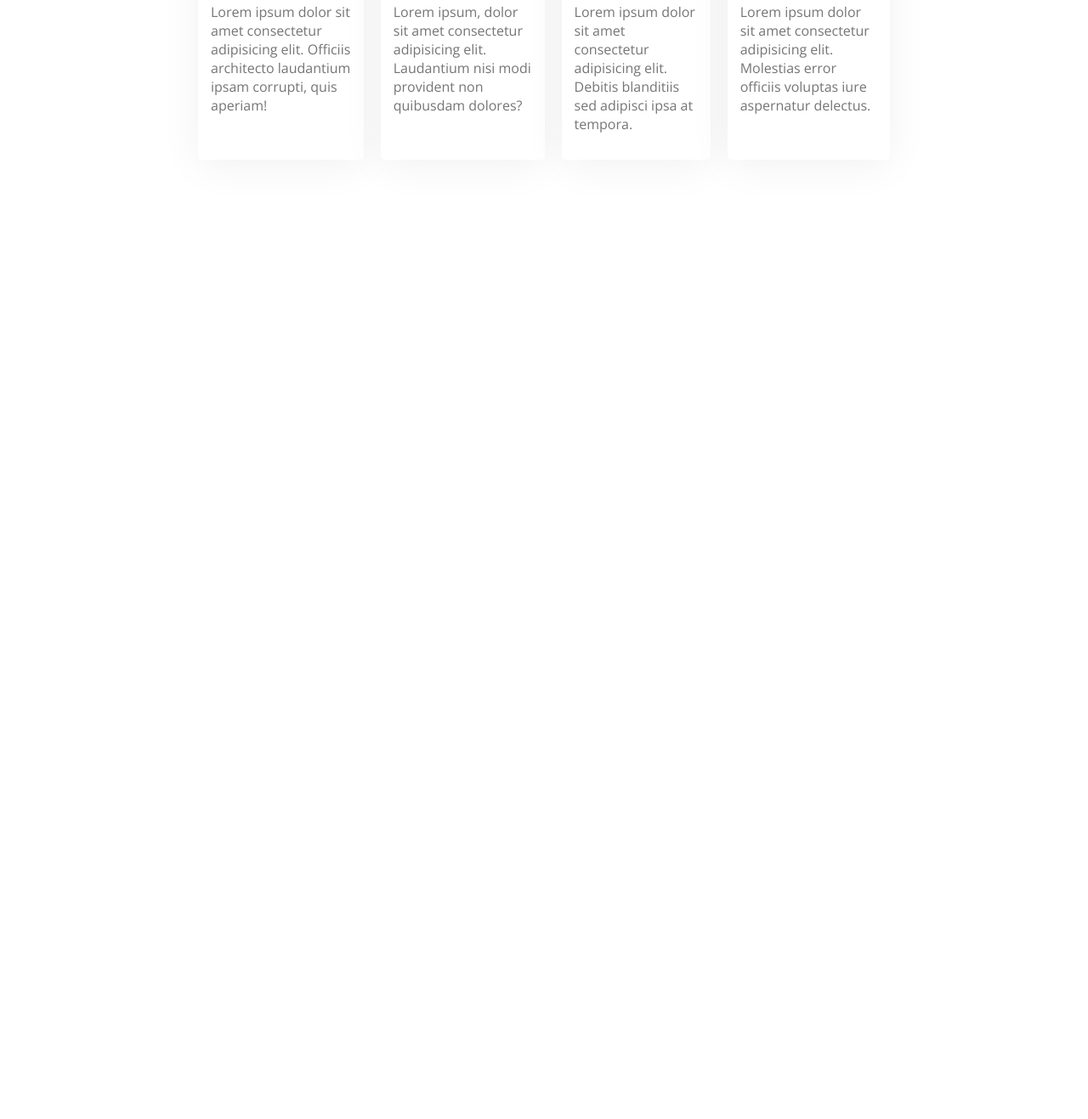
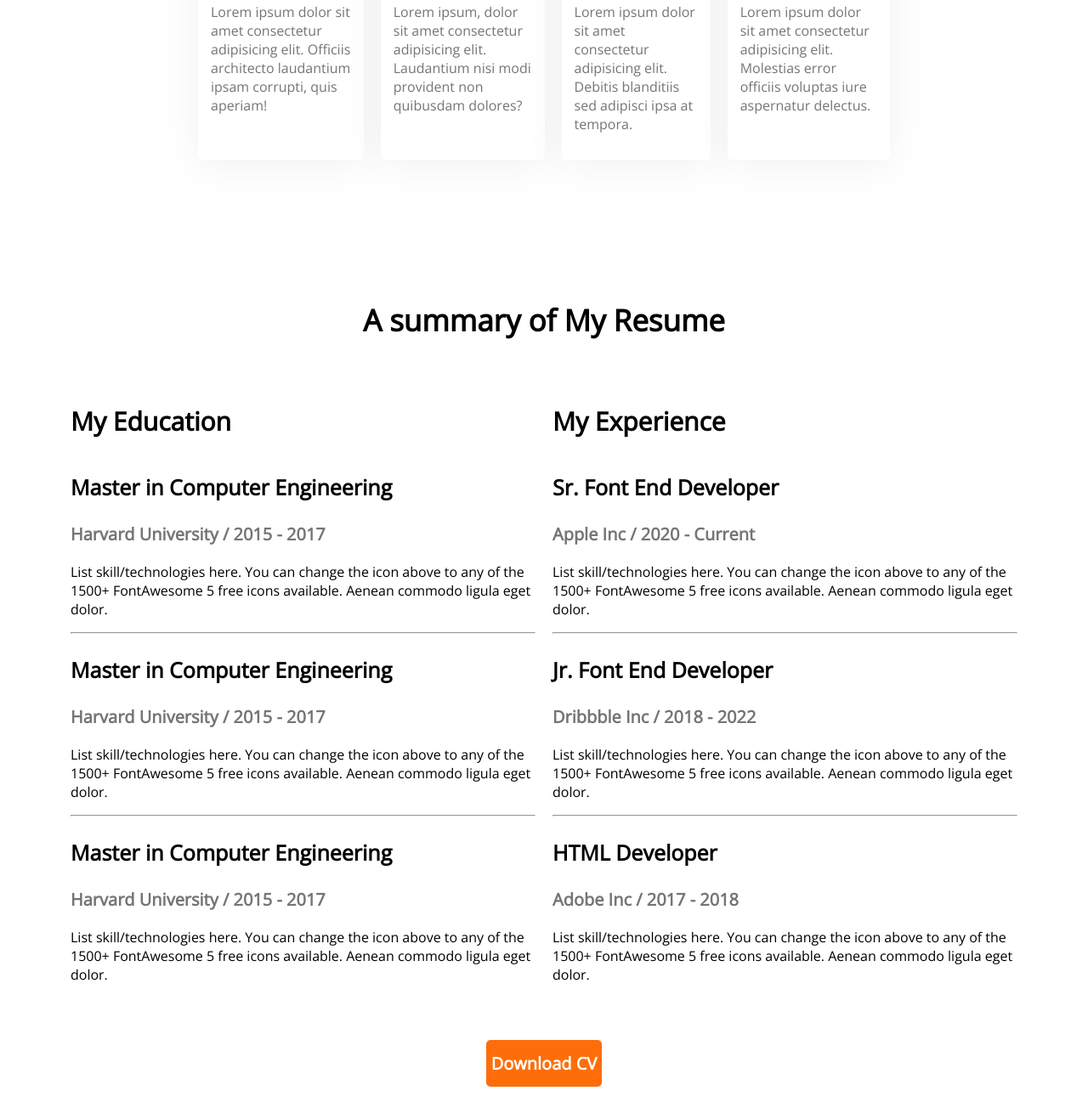
Before and after one commit to robiulhasanofficial/developer-portfolio-1, a plain HTML site: page index.html in a window 1280 px wide. Shown: the part 2075-3392 px from the top of the page at 85% size. Before the commit the page ends 2401 px from the top, so only its background shows below. Drawn offline with nearby package versions, Linux system fonts and the light colour scheme.

Commit message:
edu & exp

```diff
--- a/index.html
+++ b/index.html
@@ -76,6 +76,7 @@
           sets and technologies i use. Want to find out more about my
           experience? Check out my online resume and project portfolio.
         </p>
+
         <div class="skills-container">
           <div class="skill">
             <img src="images/icons/js.png" alt="" />
@@ -111,6 +112,79 @@
           </div>
         </div>
       </section>
+      <!-- Resume Section -->
+      <section class="resumes">
+        <h3 class="section-title">A summary of My Resume</h3>
+        <div class="resume-container">
+          <div>
+            <h4 class="resume-title">My Education</h4>
+            <div>
+              <p class="resume-sub-tittle">Master in Computer Engineering</p>
+              <p class="passing-year">Harvard University / 2015 - 2017</p>
+              <p class="resume-description">
+                List skill/technologies here. You can change the icon above to
+                any of the 1500+ FontAwesome 5 free icons available. Aenean
+                commodo ligula eget dolor.
+              </p>
+              <hr />
+            </div>
+            <div>
+              <p class="resume-sub-tittle">Master in Computer Engineering</p>
+              <p class="passing-year">Harvard University / 2015 - 2017</p>
+              <p class="resume-description">
+                List skill/technologies here. You can change the icon above to
+                any of the 1500+ FontAwesome 5 free icons available. Aenean
+                commodo ligula eget dolor.
+              </p>
+              <hr />
+            </div>
+            <div>
+              <p class="resume-sub-tittle">Master in Computer Engineering</p>
+              <p class="passing-year">Harvard University / 2015 - 2017</p>
+              <p class="resume-description">
+                List skill/technologies here. You can change the icon above to
+                any of the 1500+ FontAwesome 5 free icons available. Aenean
+                commodo ligula eget dolor.
+              </p>
+            </div>
+          </div>
+          <div>
+            <h4 class="resume-title">My Experience</h4>
+            <div>
+              <p class="resume-sub-tittle">Sr. Font End Developer</p>
+              <p class="passing-year">Apple Inc / 2020 - Current</p>
+              <p class="resume-description">
+                List skill/technologies here. You can change the icon above to
+                any of the 1500+ FontAwesome 5 free icons available. Aenean
+                commodo ligula eget dolor.
+              </p>
+              <hr />
+            </div>
+            <div>
+              <p class="resume-sub-tittle">Jr. Font End Developer</p>
+              <p class="passing-year">Dribbble Inc / 2018 - 2022</p>
+              <p class="resume-description">
+                List skill/technologies here. You can change the icon above to
+                any of the 1500+ FontAwesome 5 free icons available. Aenean
+                commodo ligula eget dolor.
+              </p>
+              <hr />
+            </div>
+            <div>
+              <p class="resume-sub-tittle">HTML Developer</p>
+              <p class="passing-year">Adobe Inc / 2017 - 2018</p>
+              <p class="resume-description">
+                List skill/technologies here. You can change the icon above to
+                any of the 1500+ FontAwesome 5 free icons available. Aenean
+                commodo ligula eget dolor.
+              </p>
+            </div>
+          </div>
+        </div>
+        <div class="resume-btn">
+          <button class="btn-primary">Download CV</button>
+        </div>
+      </section>
     </main>
     <footer></footer>
   </body>
--- a/style/portfolio.css
+++ b/style/portfolio.css
@@ -123,3 +123,27 @@ main {
   font-weight: 400;
   font-size: 16px;
 }
+/* Resume styles */
+.resume-container {
+  display: flex;
+  justify-content: space-between;
+  gap: 20px;
+}
+.resume-title {
+  font-weight: 700;
+  font-size: 30px;
+}
+.resume-sub-tittle {
+  font-weight: 700;
+  font-size: 25px;
+}
+.passing-year {
+  font-weight: 600;
+  font-size: 20px;
+  color: #757575;
+}
+
+.resume-btn {
+  margin: 50px;
+  text-align: center;
+}
```
